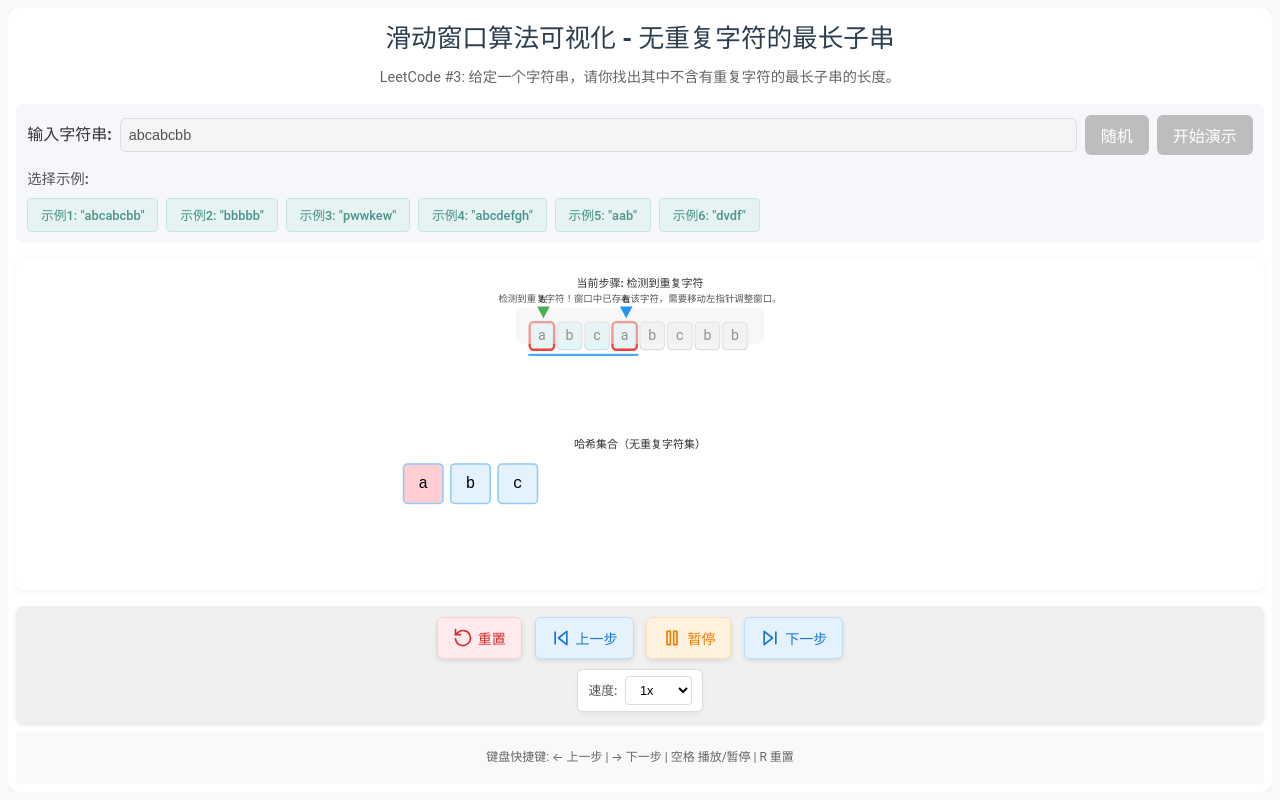
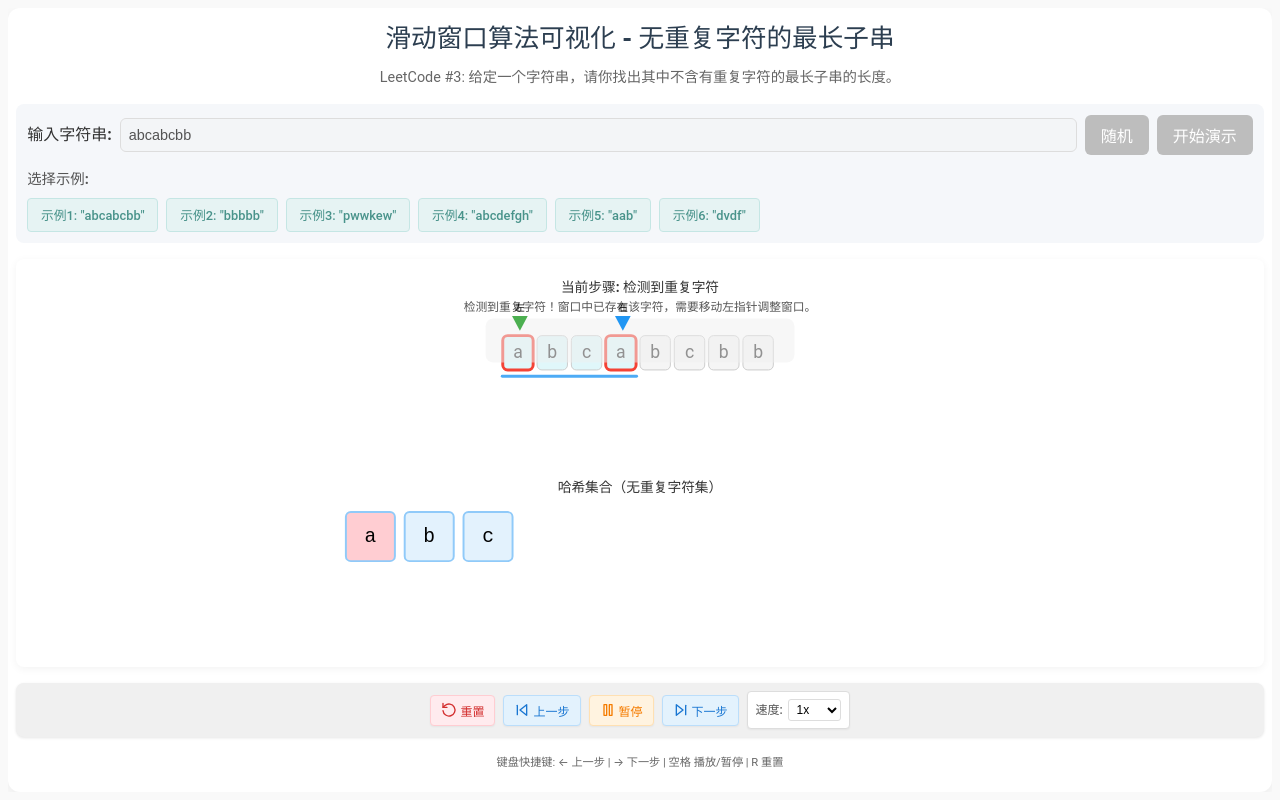
Before and after one commit to fuck-algorithm/leetcode-3-longest-substring-without-repeating-characters, a React (Vite) app: page / in a window 1280 px wide. Built offline with nearby package versions, Linux system fonts and the light colour scheme.

Commit message:
优化控制按钮布局：更扁平化设计，将所有控制元素放在一行显示，节省垂直空间

```diff
--- a/src/App.css
+++ b/src/App.css
@@ -204,22 +204,23 @@ h1 {
 /* 控制按钮 */
 .controls {
   display: flex;
-  flex-direction: column;
+  flex-direction: row;
   justify-content: center;
   align-items: center;
   margin-top: 0.5rem;
-  padding: 0.7rem;
+  padding: 0.5rem;
   background-color: #f0f0f0;
   border-radius: 8px;
   box-sizing: border-box;
-  box-shadow: 0 2px 4px rgba(0, 0, 0, 0.1);
+  box-shadow: 0 1px 3px rgba(0, 0, 0, 0.1);
 }
 
 .control-buttons {
   display: flex;
-  gap: 0.8rem;
+  gap: 0.5rem;
   justify-content: center;
-  margin-bottom: 10px;
+  margin-bottom: 0;
+  margin-right: 0.5rem;
 }
 
 .control-button {
@@ -228,35 +229,30 @@ h1 {
   justify-content: center;
   width: auto;
   height: auto;
-  padding: 10px 15px;
+  padding: 6px 10px;
   background-color: #fff;
   border: 1px solid #ddd;
-  border-radius: 6px;
+  border-radius: 4px;
   cursor: pointer;
   transition: all 0.3s;
-  font-size: 14px;
+  font-size: 12px;
   font-weight: 500;
   color: #333;
-  box-shadow: 0 2px 5px rgba(0, 0, 0, 0.1);
+  box-shadow: 0 1px 2px rgba(0, 0, 0, 0.05);
 }
 
 .control-button svg {
-  width: 20px;
-  height: 20px;
+  width: 16px;
+  height: 16px;
   color: #333;
-  margin-right: 5px;
-}
-
-.button-text {
-  display: inline-block;
-  vertical-align: middle;
+  margin-right: 3px;
 }
 
 .control-button:hover {
   background-color: #f1f5f9;
   border-color: #b0bec5;
-  transform: translateY(-2px);
-  box-shadow: 0 4px 8px rgba(0, 0, 0, 0.1);
+  transform: translateY(-1px);
+  box-shadow: 0 2px 4px rgba(0, 0, 0, 0.1);
 }
 
 .control-button:disabled {
@@ -319,36 +315,38 @@ h1 {
 .speed-control {
   display: flex;
   align-items: center;
-  gap: 0.5rem;
+  gap: 0.3rem;
   background-color: #fff;
-  padding: 6px 10px;
-  border-radius: 6px;
+  padding: 4px 8px;
+  border-radius: 4px;
   border: 1px solid #ddd;
-  box-shadow: 0 2px 5px rgba(0, 0, 0, 0.05);
+  box-shadow: 0 1px 2px rgba(0, 0, 0, 0.05);
+  height: 28px; /* 与按钮保持一致的高度 */
 }
 
 .speed-control label {
-  font-size: 0.8rem;
+  font-size: 0.75rem;
   color: #555;
   font-weight: 500;
 }
 
 .speed-control select {
-  padding: 0.3rem 0.6rem;
+  padding: 2px 4px;
   border: 1px solid #ddd;
-  border-radius: 4px;
+  border-radius: 3px;
   background-color: #fff;
-  font-size: 0.8rem;
+  font-size: 0.75rem;
+  height: 22px;
 }
 
 /* 键盘提示 */
 .keyboard-hints {
-  font-size: 0.75rem;
+  font-size: 0.7rem;
   color: #666;
-  margin-top: 0.5rem;
-  background-color: #f9f9f9;
-  padding: 6px 10px;
-  border-radius: 4px;
+  margin-top: 0.3rem;
+  background-color: transparent;
+  padding: 2px 0;
+  border-radius: 0;
 }
 
 /* 响应式设计 */
```
Also changed, not shown: src/components/Controls.tsx (+5 -10 lines).
